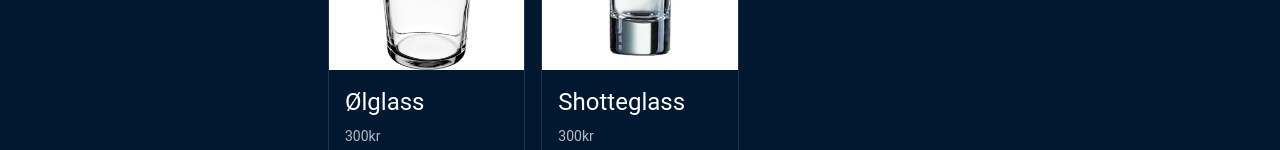
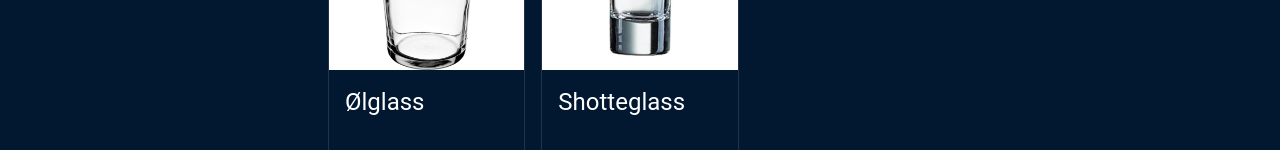
Before and after one commit to TIHLDE/jubileum, a Next.js app: page /merch in a window 1280 px wide. Shown: the part 650-800 px from the top of the page. Built offline with nearby package versions, Linux system fonts and the light colour scheme.

Commit message:
Removed pricing for items without a price

```diff
--- a/components/MerchBox/MerchBox.tsx
+++ b/components/MerchBox/MerchBox.tsx
@@ -50,9 +50,11 @@ export const MerchBox: React.FC<MerchBoxInterface> = ({
         >
           {title}
         </Typography>
-        <Typography variant='body2' color='text.secondary'>
-          {price}kr
-        </Typography>
+        {price.trim().length > 0 ? (
+          <Typography variant='body2' color='text.secondary'>
+            {price}kr
+          </Typography>
+        ) : undefined}
       </CardContent>
       <CardActions>
         {available != false && (
--- a/components/MerchBox/MerchItems.tsx
+++ b/components/MerchBox/MerchItems.tsx
@@ -26,13 +26,13 @@ export const MerchItems: Array<Merch> = [
   },
   {
     title: 'Ølglass',
-    price: '300',
+    price: '',
     url: './ølglass.png',
     available: false,
   },
   {
     title: 'Shotteglass',
-    price: '300',
+    price: '',
     url: './shotteglass.png',
     available: false,
   },
```
